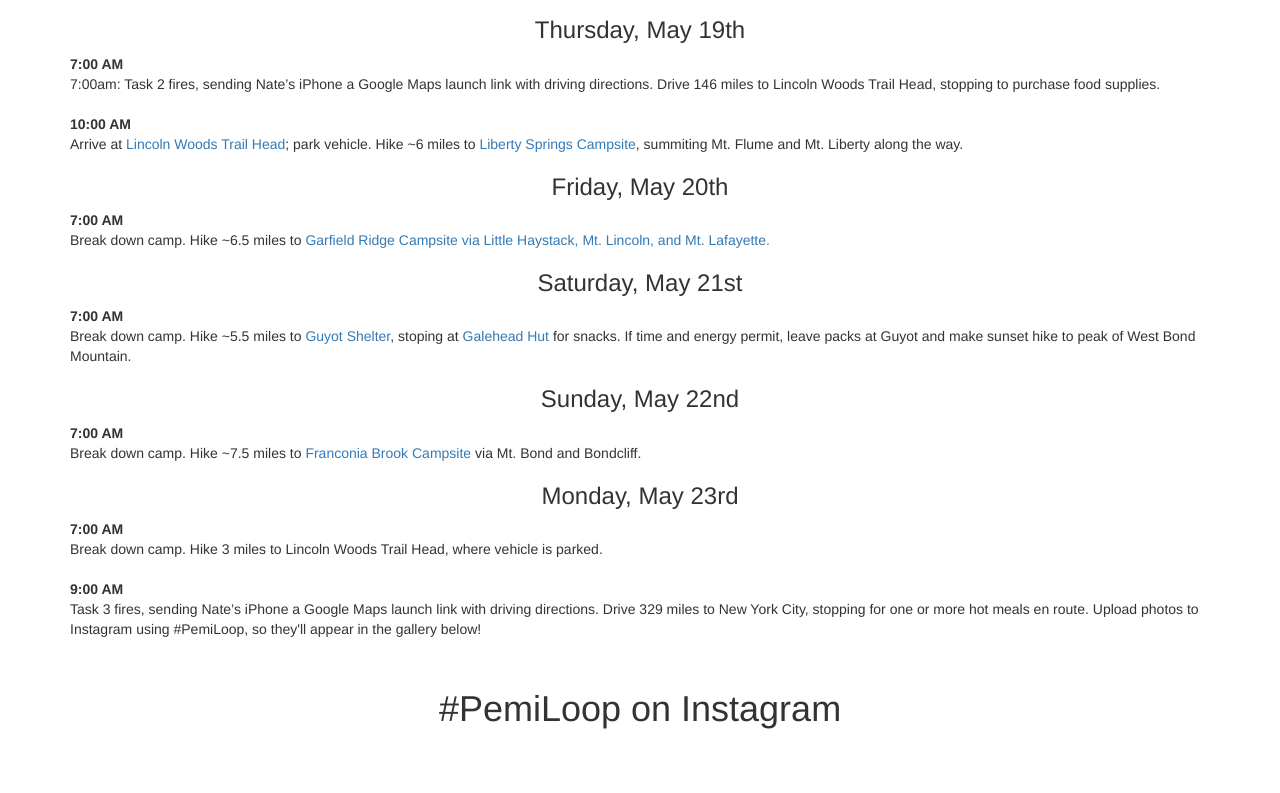
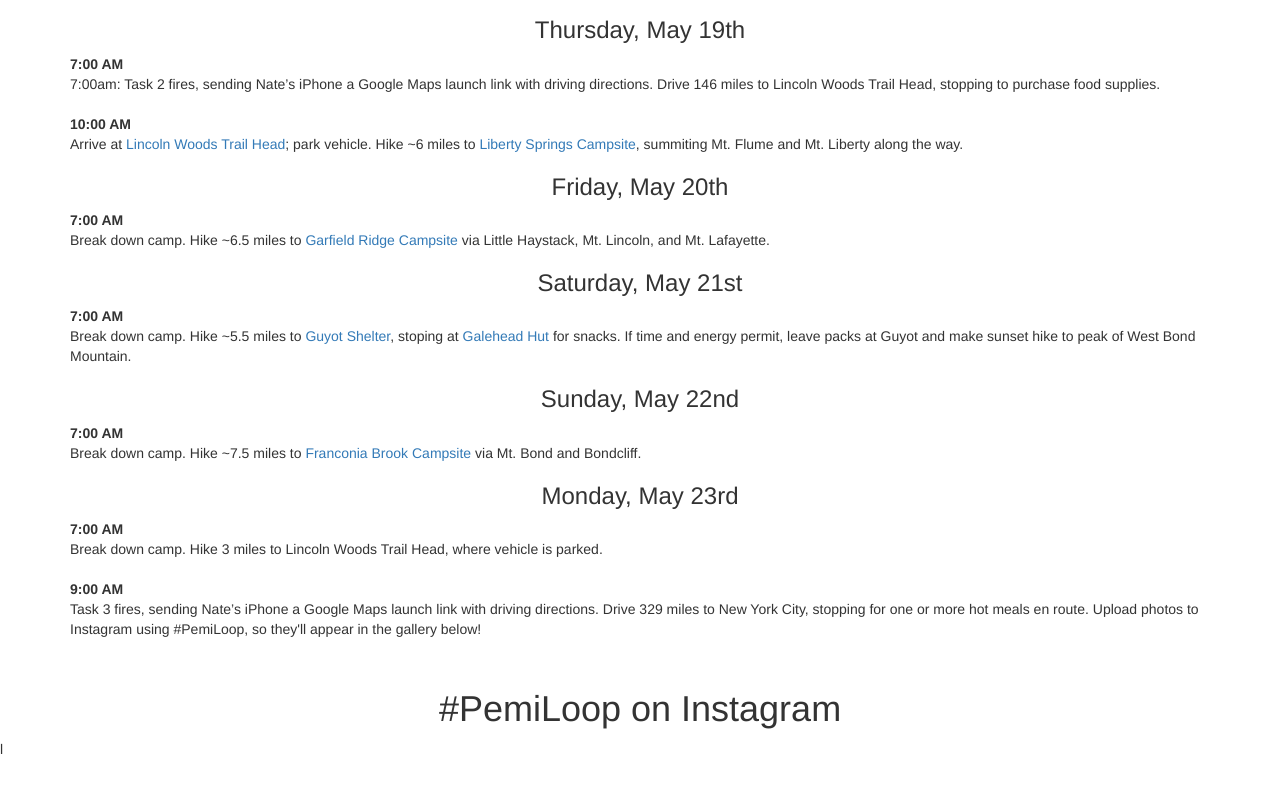
Before and after one commit to n8joseph/projectpemi, a plain HTML site: page index.html in a window 1280 px wide. Shown: the part 1203-1996 px from the top of the page. Drawn offline with nearby package versions, Linux system fonts and the light colour scheme; some packages are replaced by stand-ins of ours.

Commit message:
Fixed link

```diff
--- a/index.html
+++ b/index.html
@@ -51,7 +51,7 @@
         <strong>10:00 AM</strong><br/>Arrive at <a href="https://www.google.com/maps/place/Lincoln+Woods+Visitor+Information+Center+%26+Trail+Head/@44.063402,-71.5909879,17z/data=!3m1!4b1!4m2!3m1!1s0x4cb37fb6132ca695:0x1bc11a2f5faca4d0">Lincoln Woods Trail Head</a>; park vehicle. Hike ~6 miles to <a href="https://www.google.com/maps/place/Liberty+Springs+Campsite,+Lincoln,+NH+03251/@44.1178857,-71.7196962,12z/data=!3m1!4b1!4m2!3m1!1s0x4cb47e3a5e520ea1:0xab1a95414c1aca67">Liberty Springs Campsite</a>, summiting Mt. Flume and Mt. Liberty along the way.
         </p>
         <h3>Friday, May 20th</h3>
-        <p class="text-left"><strong>7:00 AM</strong> <br/>Break down camp. Hike ~6.5 miles to <a href="https://www.google.com/maps/place/44%C2%B011'24.0%22N+71%C2%B036'32.4%22W/@44.1837829,-71.6193428,2758m/data=!3m1!1e3!4m2!3m1!1s0x0:0x0">Garfield Ridge Campsite via Little Haystack, Mt. Lincoln, and Mt. Lafayette.</a>
+        <p class="text-left"><strong>7:00 AM</strong> <br/>Break down camp. Hike ~6.5 miles to <a href="https://www.google.com/maps/place/44%C2%B011'24.0%22N+71%C2%B036'32.4%22W/@44.1837829,-71.6193428,2758m/data=!3m1!1e3!4m2!3m1!1s0x0:0x0">Garfield Ridge Campsite</a> via Little Haystack, Mt. Lincoln, and Mt. Lafayette.
         </p>
         <h3>Saturday, May 21st</h3>
         <p class="text-left"><strong>7:00 AM</strong> <br/>Break down camp. Hike ~5.5 miles to <a href="https://www.google.com/maps/place/Guyot+Shelter/@44.1611068,-71.5393423,686m/data=!3m2!1e3!4b1!4m2!3m1!1s0x4cb380b29319f3f1:0xfae90d4295e30edf">Guyot Shelter</a>, stoping at <a href="http://www.outdoors.org/lodging/huts/galehead/">Galehead Hut</a> for snacks. If time and energy permit, leave packs at Guyot and make sunset hike to peak of West Bond Mountain.
@@ -72,7 +72,7 @@
           <div class="text-center">
             <h2>#PemiLoop on Instagram</h2>
           </div>
-      </div>
+      </div>l
 
 
       <div class="container bottomsection">
```
